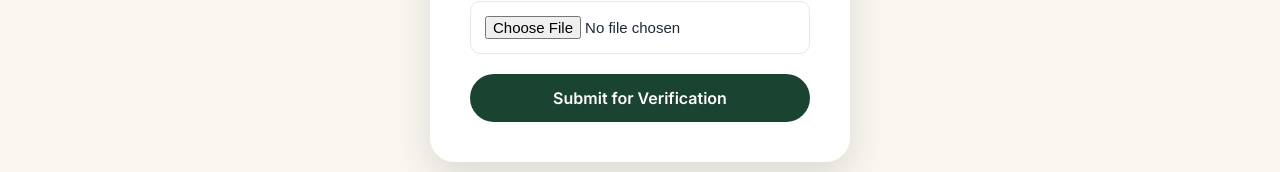
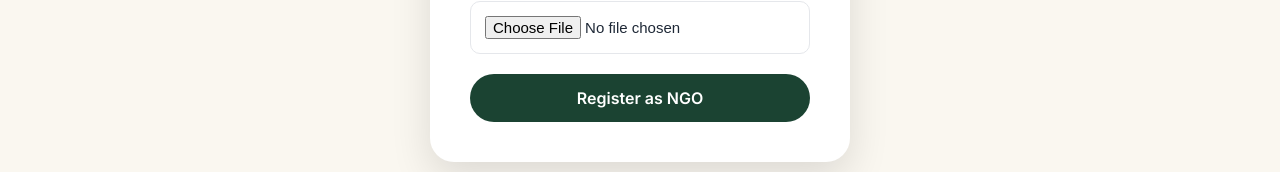
Before and after one commit to tanishapandiya-arch/foodbridge, a React (Vite) app in the folder foodbridge/: page /register/ngo in a window 1280 px wide. Shown: the part 974-1146 px from the top of the page. Built offline with nearby package versions, Linux system fonts and the light colour scheme.

Commit message:
Fix NGO registration and dashboard redirect

```diff
--- a/foodbridge/src/pages/NGORegister.jsx
+++ b/foodbridge/src/pages/NGORegister.jsx
@@ -1,8 +1,88 @@
+import { useState } from "react";
+import { useNavigate } from "react-router-dom";
+
 import "../styles/auth.css";
+import { signup } from "../services/api.js";
 
 function NGORegister() {
+
+  const navigate = useNavigate();
+
+  const [name, setName] = useState("");
+  const [registrationNumber, setRegistrationNumber] = useState("");
+  const [email, setEmail] = useState("");
+  const [phone, setPhone] = useState("");
+  const [address, setAddress] = useState("");
+  const [password, setPassword] = useState("");
+  const [confirmPassword, setConfirmPassword] = useState("");
+
+  const [error, setError] = useState("");
+  const [loading, setLoading] = useState(false);
+
+  const handleRegister = async (e) => {
+
+    e.preventDefault();
+
+    setError("");
+
+    // Password check
+    if (password !== confirmPassword) {
+      setError("Passwords do not match");
+      return;
+    }
+
+    setLoading(true);
+
+    try {
+
+      const data = await signup({
+        name,
+        email,
+        password,
+        role: "ngo"
+      });
+
+      console.log("NGO Signup response:", data);
+
+      // Save token
+      localStorage.setItem("token", data.token);
+
+      // Save user
+      localStorage.setItem(
+        "user",
+        JSON.stringify(data.user)
+      );
+
+      // Update navbar
+      window.dispatchEvent(
+        new Event("authChange")
+      );
+
+      alert("NGO Registration successful!");
+
+      // Directly go to NGO Dashboard
+      navigate("/ngo-dashboard");
+
+    } catch (error) {
+
+      console.log("NGO Registration error:", error);
+
+      setError(
+        error.message || "NGO Registration failed"
+      );
+
+    } finally {
+
+      setLoading(false);
+
+    }
+  };
+
+
   return (
+
     <div className="auth-page">
+
       <div className="auth-card">
 
         <div className="auth-logo">
@@ -12,66 +92,98 @@ function NGORegister() {
         <h1>NGO Registration</h1>
 
         <p className="auth-subtitle">
-          Register your NGO for verification.
+          Register your NGO with FoodBridge.
         </p>
 
-        <form>
+        <form onSubmit={handleRegister}>
 
           <div className="input-group">
             <label>NGO Name</label>
             <input
               type="text"
               placeholder="Enter NGO name"
+              value={name}
+              onChange={(e) => setName(e.target.value)}
+              required
             />
           </div>
+
 
           <div className="input-group">
             <label>Registration Number</label>
             <input
               type="text"
               placeholder="Enter registration number"
+              value={registrationNumber}
+              onChange={(e) =>
+                setRegistrationNumber(e.target.value)
+              }
+              required
             />
           </div>
+
 
           <div className="input-group">
             <label>Email</label>
             <input
               type="email"
               placeholder="Enter email"
+              value={email}
+              onChange={(e) => setEmail(e.target.value)}
+              required
             />
           </div>
+
 
           <div className="input-group">
             <label>Contact Number</label>
             <input
               type="tel"
               placeholder="Enter contact number"
+              value={phone}
+              onChange={(e) => setPhone(e.target.value)}
+              required
             />
           </div>
+
 
           <div className="input-group">
             <label>Address</label>
             <input
               type="text"
               placeholder="Enter NGO address"
+              value={address}
+              onChange={(e) => setAddress(e.target.value)}
+              required
             />
           </div>
+
 
           <div className="input-group">
             <label>Password</label>
             <input
               type="password"
               placeholder="Create password"
+              value={password}
+              onChange={(e) => setPassword(e.target.value)}
+              required
             />
           </div>
+
 
           <div className="input-group">
             <label>Confirm Password</label>
             <input
               type="password"
               placeholder="Confirm password"
+              value={confirmPassword}
+              onChange={(e) =>
+                setConfirmPassword(e.target.value)
+              }
+              required
             />
           </div>
+
 
           <div className="input-group">
             <label>NGO Certificate</label>
@@ -81,13 +193,34 @@ function NGORegister() {
             />
           </div>
 
-          <button className="auth-btn">
-            Submit for Verification
+
+          {error && (
+            <p
+              style={{
+                color: "red",
+                marginBottom: "10px"
+              }}
+            >
+              {error}
+            </p>
+          )}
+
+
+          <button
+            type="submit"
+            className="auth-btn"
+            disabled={loading}
+          >
+            {loading
+              ? "Registering..."
+              : "Register as NGO"
+            }
           </button>
 
         </form>
 
       </div>
+
     </div>
   );
 }
```
